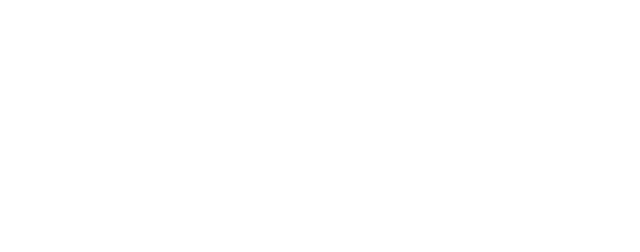
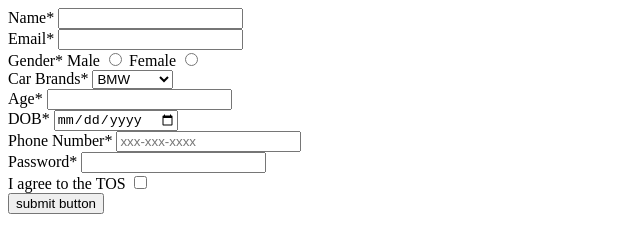
Before and after one commit to acciojob/signup-form-car-anubhavmishra800, a website: page main.html in a window 1280 px wide. Shown: the whole page, without its empty margins (0-640 px from the left). Drawn offline with Linux system fonts and the light colour scheme.

Commit message:
created a submission

```diff
--- a/main.html
+++ b/main.html
@@ -7,6 +7,62 @@
 </head>
 
 <body>
+	 <form method="post">
+        <div>
+            <label for="name">Name*</label>
+        <input type="text" id="name" required>
+        </div>
+
+        <div>
+            <label for="email">Email*</label>
+            <input type="email" id="email" required>
+        </div>
+
+        <div>
+            <label>Gender*</label>
+			  <label for="male">Male</label>
+              <input type="radio" id="male" name="gender" value="Male" required>
+
+              <label for="female">Female</label>
+              <input type="radio" id="female" name="gender" value="Female" required>
+        </div>
+
+        <div>
+            <label for="cars">Car Brands*</label>
+            <select id="cars">
+            <option value="BMW">BMW</option>
+				<option value="Audi">Audi</option>
+				<option value="Mercedez">Mercedez</option>
+			</select>
+        </div>
+
+        <div>
+            <label for="age">Age*</label>
+            <input type="number" id="age" required>
+        </div>
+
+        <div>
+            <label for="dob">DOB*</label>
+            <input type="date" id="dob" required>
+        </div>
+
+        <div>
+            <label for="tel">Phone Number*</label>
+		<input type="number" id="tel" placeholder="xxx-xxx-xxxx">
+        </div>
+
+        <div>
+            <label for="password">Password*</label>
+		      <input type="password" id="password" required>
+        </div>
+
+        <div>
+            <label for="tos">I agree to the TOS</label>
+		<input type="checkbox" id="tos" required>
+        </div>
+        <button type="submit">submit button</button>
+
+    </form>
 	<!-- the entire body must be written by student -->
     <script type="text/javascript" src="./script.js">
 </script>
```
